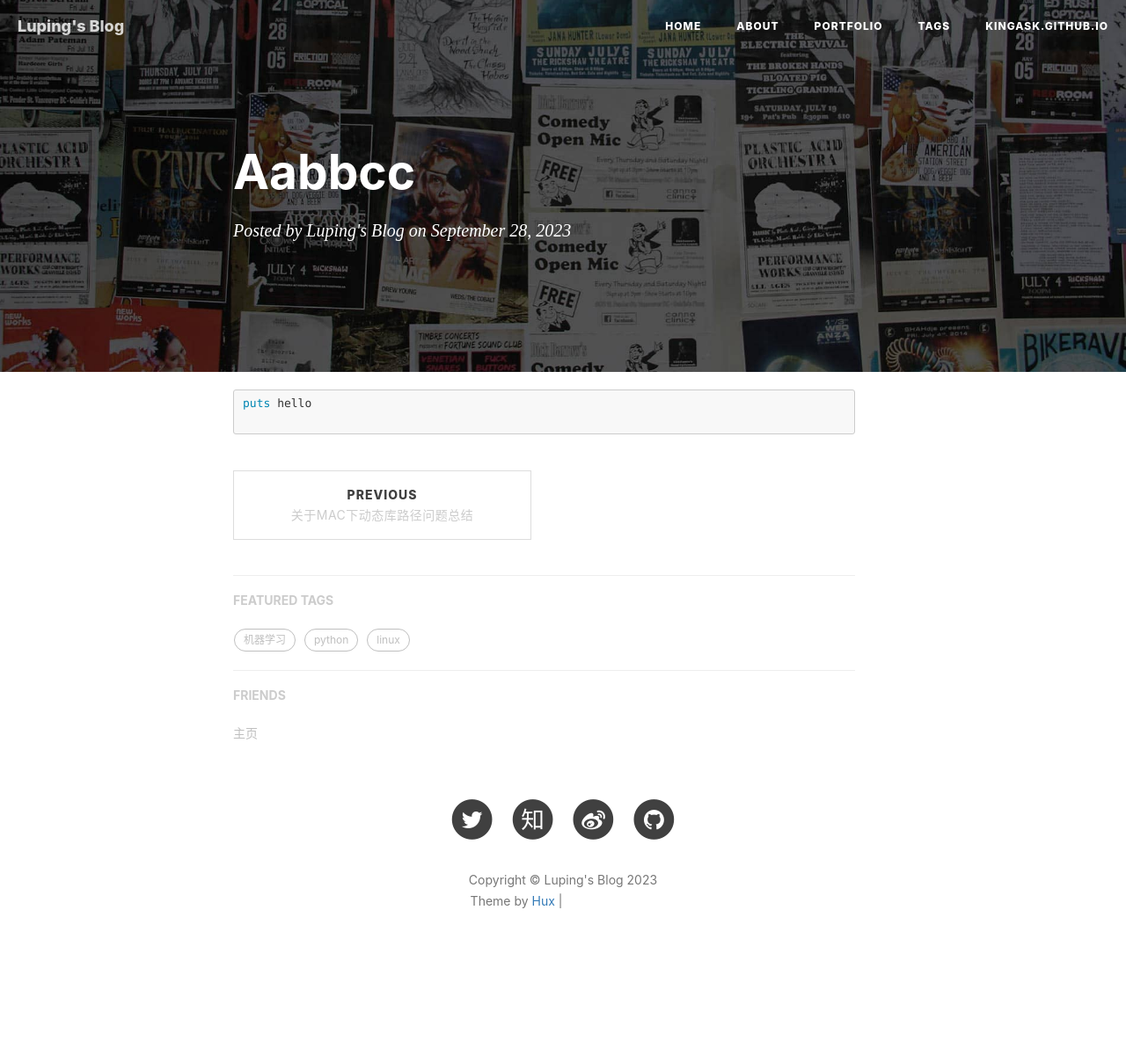
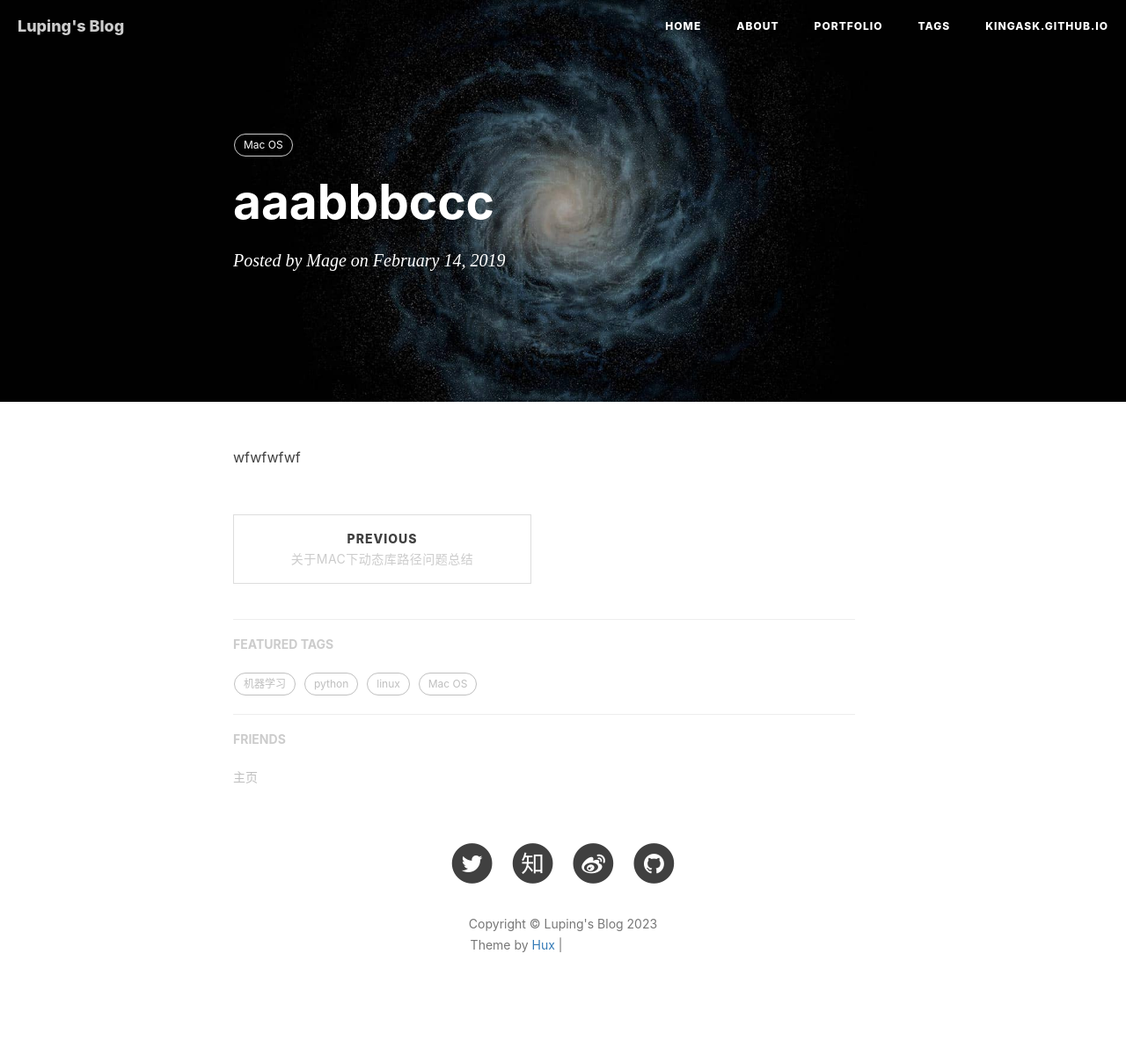
Before and after one commit to kingask/kingask.github.io, a Jekyll site: the page built from _posts/2023-09-28-aabbcc.markdown, in a window 1280 px wide. Shown: the whole page at 88% size. Built offline with Jekyll 4.4.1, drawn with Linux system fonts in a browser that asks for light colours; nearby versions of some CDN libraries; our own code applies the rules of GitHub Pages for plain Markdown files; comment, search, counter and statistics services are not loaded; before the commit the page ends 1159 px from its top, so only the background shows below that; grey boxes are pictures that could not be loaded.

Commit message:
Update 2023-09-28-aabbcc.markdown

````diff
--- a/_posts/2023-09-28-aabbcc.markdown
+++ b/_posts/2023-09-28-aabbcc.markdown
@@ -1,4 +1,13 @@
-```ruby
-puts hello
+---
+layout:     post
+title:      "aaabbbccc"
+subtitle: ""
+date:       2019-02-14 00:54:00
+author:     "Mage"
+header-img: "img/post-bg-universe.jpg"
+tags:
+    - Mac OS
+---
 
-```
+
+wfwfwfwf
````
